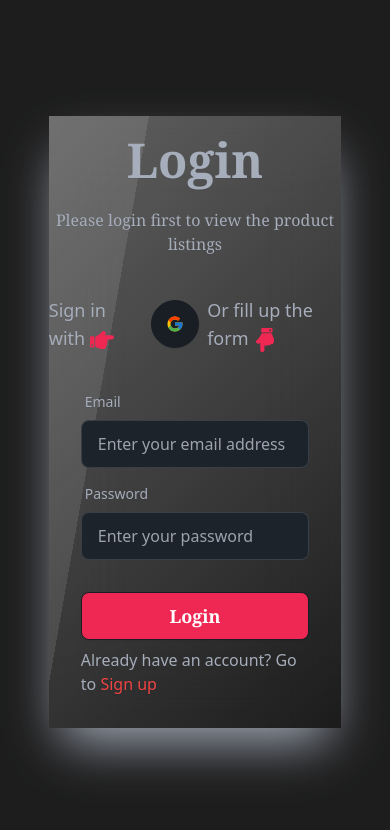
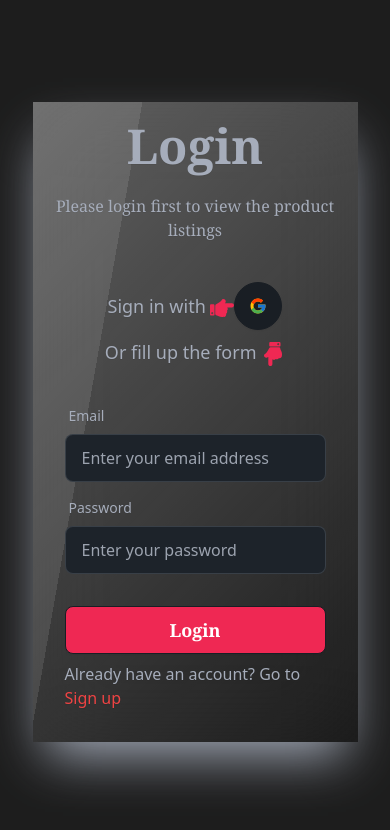
Before and after one commit to Shahriar-Hossain-Alvi/athlet-s-choice-client, a React (Vite) app: page /login in a window 390 px wide. Shown: the top 830 px of the page. Built offline with nearby package versions, Linux system fonts and the light colour scheme; no server answers.

Commit message:
fixed login and sign up page for mobile

```diff
--- a/src/Pages/Login/Login.jsx
+++ b/src/Pages/Login/Login.jsx
@@ -81,7 +81,7 @@ const Login = () => {
     return (
         <div className="min-h-screen flex justify-center items-center">
             <ToastContainer></ToastContainer>
-            <div className='glass w-3/4 lg:w-1/2 flex flex-col my-5 pt-5 round-2xl shadow-2xl shadow-current'>
+            <div className='glass w-5/6 md:w-3/4 lg:w-1/2 flex flex-col my-5 pt-5 round-2xl shadow-2xl shadow-current'>
                 <div className="text-center font-serif">
                     <h1 className="text-5xl font-bold">Login</h1>
                     <p className="py-6">Please login first to view the product listings
@@ -89,12 +89,14 @@ const Login = () => {
                 </div>
 
                 <div className='mt-4'>
-                    <div className="flex justify-center gap-2 items-center">
-                        <h4 className="text-lg ">Sign in with <FaHandPointRight className="inline text-2xl text-acPink" /></h4>
+                    <div className="flex flex-col md:flex-row justify-center gap-2 items-center">
+                        <div className='flex items-center'>
+                            <h4 className="text-lg ">Sign in with <FaHandPointRight className="inline text-2xl text-acPink" /></h4>
 
-                        <button onClick={handleGoogleSignIn} className="btn btn-circle">
-                            <FcGoogle className="text-lg" />
-                        </button>
+                            <button onClick={handleGoogleSignIn} className="btn btn-circle">
+                                <FcGoogle className="text-lg" />
+                            </button>
+                        </div>
 
                         <h4 className="text-lg">Or fill up the form <FaHandPointDown className="inline text-2xl text-acPink" /></h4>
                     </div>
--- a/src/Pages/SignUp/Signup.jsx
+++ b/src/Pages/SignUp/Signup.jsx
@@ -110,7 +110,7 @@ const Signup = () => {
     return (
         <div className="min-h-screen flex justify-center items-center">
             <ToastContainer></ToastContainer>
-            <div className="glass w-3/4 lg:w-1/2 flex flex-col my-5 pt-5 round-2xl shadow-2xl shadow-current">
+            <div className="glass w-5/6 md:w-3/4 lg:w-1/2 flex flex-col my-5 pt-5 round-2xl shadow-2xl shadow-current">
                 <div className="text-center">
                     <h1 className="text-5xl font-bold font-serif">Sign Up</h1>
                     <p className="pt-4 font-serif">Create an account to view the products
@@ -118,12 +118,14 @@ const Signup = () => {
                 </div>
 
                 <div className="mt-4">
-                    <div className="flex justify-center gap-2 items-center">
-                        <h4 className="text-lg ">Sign in with <FaHandPointRight className="inline text-2xl text-acPink" /></h4>
+                    <div className="flex flex-col md:flex-row justify-center gap-2 items-center">
+                        <div className="flex items-center">
+                            <h4 className="text-lg ">Sign in with <FaHandPointRight className="inline text-2xl text-acPink" /></h4>
 
-                        <button onClick={handleGoogleSignIn} className="btn btn-circle">
-                            <FcGoogle className="text-lg" />
-                        </button>
+                            <button onClick={handleGoogleSignIn} className="btn btn-circle">
+                                <FcGoogle className="text-lg" />
+                            </button>
+                        </div>
 
                         <h4 className="text-lg">Or fill up the form <FaHandPointDown className="inline text-2xl text-acPink" /></h4>
                     </div>
```
Also changed, not shown: 1 other file (tests, documents, lock files or other folders).
